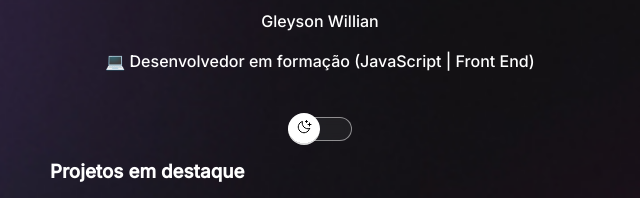
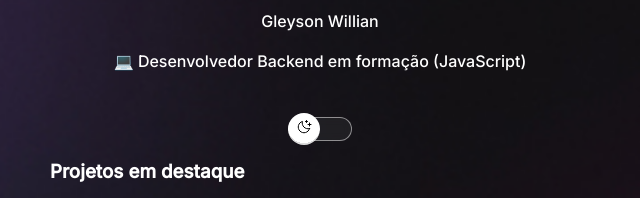
Before and after one commit to GleysonWillian/dev-links-darkmode, a plain HTML site: page index.html in a window 1280 px wide. Shown: the part 194-392 px from the top of the page, 320-960 px from the left. Drawn offline with nearby package versions, Linux system fonts and the light colour scheme.

Commit message:
atualiza descrição do desenvolvedor

```diff
--- a/index.html
+++ b/index.html
@@ -18,7 +18,7 @@
       <div id="profile">
         <img src="assets/avatar.png" alt="" />
         <p>Gleyson Willian</p>
-        <p>💻 Desenvolvedor em formação (JavaScript | Front End)</p>
+        <p>💻 Desenvolvedor Backend em formação (JavaScript)</p>
       </div>
       <div id="switch" onclick="toggleMode()">
         <button></button>
```
